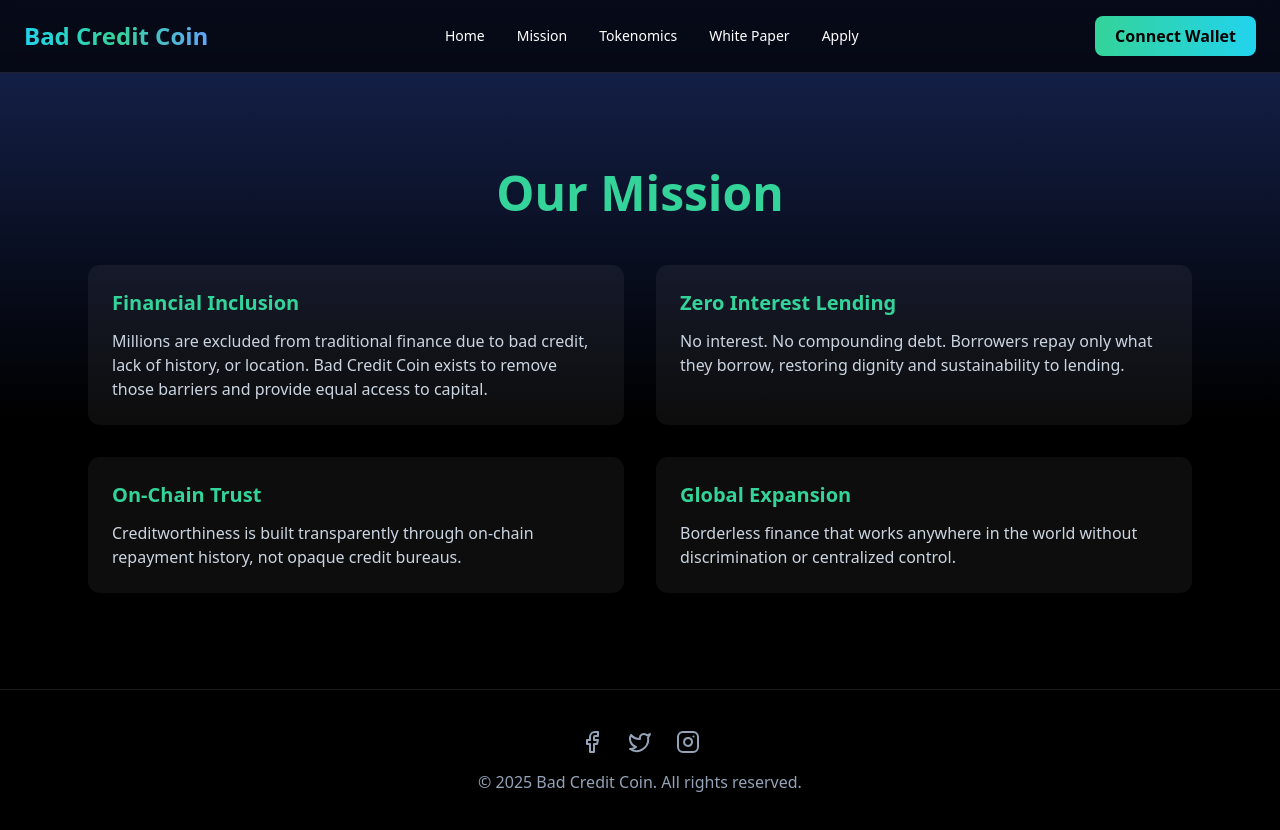
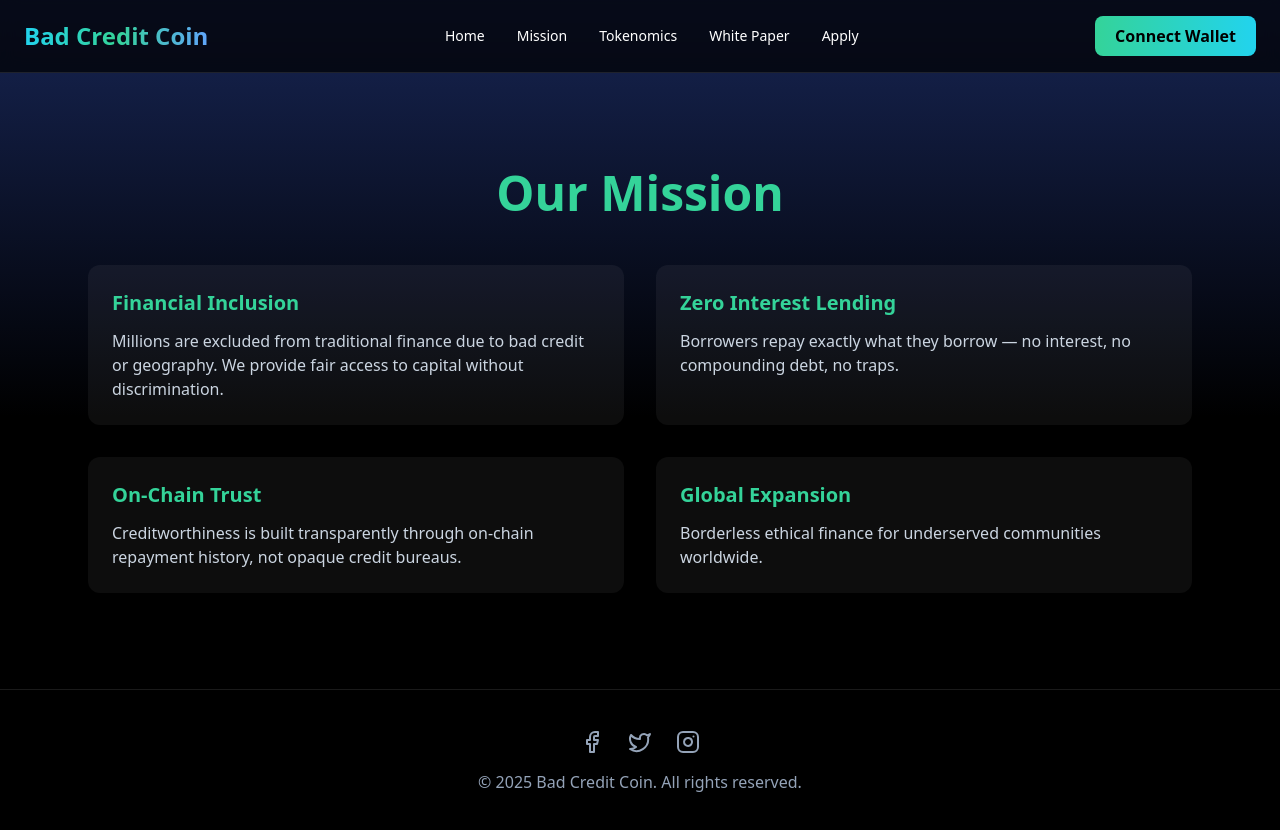
Before and after one commit to jahangirchoudhry1978-star/bad-credit-coin, a React (Vite) app: page / in a window 1280 px wide. Both pictures are taken after a click on the button "Mission". Shown: the top 830 px of the page. Built offline with nearby package versions, Linux system fonts and the light colour scheme.

Commit message:
Update mission tokenomics whitepaper and apply pages

```diff
--- a/package.json
+++ b/package.json
@@ -10,9 +10,11 @@
     "preview": "vite preview"
   },
   "dependencies": {
+    "chart.js": "^4.5.1",
     "framer-motion": "^12.23.26",
     "lucide-react": "^0.562.0",
     "react": "^19.2.0",
+    "react-chartjs-2": "^5.3.1",
     "react-dom": "^19.2.0"
   },
   "devDependencies": {
--- a/src/App.tsx
+++ b/src/App.tsx
@@ -4,12 +4,12 @@ import { Doughnut } from "react-chartjs-2";
 import "chart.js/auto";
 import { Facebook, Twitter, Instagram } from "lucide-react";
 
+type Page = "home" | "mission" | "tokenomics" | "whitepaper" | "apply";
+
 export default function App() {
-  const [page, setPage] = useState<
-    "home" | "mission" | "tokenomics" | "whitepaper" | "apply"
-  >("home");
+  const [page, setPage] = useState<Page>("home");
 
-  const Nav = ({ label, p }: { label: string; p: typeof page }) => (
+  const Nav = ({ label, p }: { label: string; p: Page }) => (
     <button
       onClick={() => setPage(p)}
       className="hover:text-emerald-400 transition font-medium"
@@ -18,7 +18,7 @@ export default function App() {
     </button>
   );
 
-  /* ---------------- TOKENOMICS DATA ---------------- */
+  /* ================= TOKENOMICS DATA ================= */
   const allocationData = {
     labels: [
       "Public Distribution",
@@ -44,7 +44,7 @@ export default function App() {
 
   return (
     <div className="min-h-screen bg-gradient-to-b from-blue-950 via-black to-black text-white">
-      {/* ---------------- HEADER ---------------- */}
+      {/* ================= HEADER ================= */}
       <header className="sticky top-0 z-50 backdrop-blur bg-black/70 border-b border-white/10">
         <div className="max-w-7xl mx-auto px-6 py-4 flex items-center justify-between">
           <div className="text-2xl font-extrabold bg-gradient-to-r from-cyan-400 via-emerald-400 to-blue-400 bg-clip-text text-transparent">
@@ -66,7 +66,7 @@ export default function App() {
       </header>
 
       <AnimatePresence mode="wait">
-        {/* ================= HOME PAGE (UNCHANGED) ================= */}
+        {/* ================= HOME (UNCHANGED) ================= */}
         {page === "home" && (
           <motion.section
             key="home"
@@ -79,7 +79,7 @@ export default function App() {
           </motion.section>
         )}
 
-        {/* ================= MISSION PAGE ================= */}
+        {/* ================= MISSION ================= */}
         {page === "mission" && (
           <motion.section
             key="mission"
@@ -99,8 +99,8 @@ export default function App() {
                 </h3>
                 <p className="text-slate-300 mt-3">
                   Millions are excluded from traditional finance due to bad
-                  credit, lack of history, or location. Bad Credit Coin exists
-                  to remove those barriers and provide equal access to capital.
+                  credit or geography. We provide fair access to capital without
+                  discrimination.
                 </p>
               </div>
 
@@ -109,8 +109,8 @@ export default function App() {
                   Zero Interest Lending
                 </h3>
                 <p className="text-slate-300 mt-3">
-                  No interest. No compounding debt. Borrowers repay only what
-                  they borrow, restoring dignity and sustainability to lending.
+                  Borrowers repay exactly what they borrow — no interest, no
+                  compounding debt, no traps.
                 </p>
               </div>
 
@@ -129,8 +129,8 @@ export default function App() {
                   Global Expansion
                 </h3>
                 <p className="text-slate-300 mt-3">
-                  Borderless finance that works anywhere in the world without
-                  discrimination or centralized control.
+                  Borderless ethical finance for underserved communities
+                  worldwide.
                 </p>
               </div>
             </div>
@@ -151,9 +151,8 @@ export default function App() {
             </h1>
 
             <p className="text-slate-300 text-center max-w-4xl mx-auto">
-              Bad Credit Coin has a fixed supply designed to support sustainable
-              zero-interest lending, long-term ecosystem growth, and community
-              governance.
+              Fixed supply designed to support sustainable zero-interest
+              lending, governance, and ecosystem growth.
             </p>
 
             <div className="max-w-md mx-auto">
@@ -169,7 +168,7 @@ export default function App() {
             initial={{ opacity: 0 }}
             animate={{ opacity: 1 }}
             exit={{ opacity: 0 }}
-            className="py-24 px-6 max-w-5xl mx-auto space-y-10"
+            className="py-24 px-6 max-w-5xl mx-auto space-y-8"
           >
             <h1 className="text-5xl font-bold text-center text-emerald-400">
               White Paper
@@ -179,16 +178,13 @@ export default function App() {
 
             <ul className="space-y-4 text-slate-300">
               <li>
-                <strong>Phase 1:</strong> Platform launch, early users, credit
-                model testing.
+                <strong>Phase 1:</strong> Platform launch & early users
               </li>
               <li>
-                <strong>Phase 2:</strong> DAO governance, staking, protocol
-                decentralization.
+                <strong>Phase 2:</strong> DAO governance & decentralization
               </li>
               <li>
-                <strong>Phase 3:</strong> Global scaling, partnerships, real-
-                world adoption.
+                <strong>Phase 3:</strong> Global scaling & partnerships
               </li>
             </ul>
 
@@ -197,7 +193,7 @@ export default function App() {
               download
               className="inline-block px-6 py-3 rounded-lg bg-gradient-to-r from-emerald-400 to-cyan-400 text-black font-semibold"
             >
-              Download Full White Paper (PDF)
+              Download PDF
             </a>
           </motion.section>
         )}
```
Also changed, not shown: 1 other file (tests, documents, lock files or other folders).
